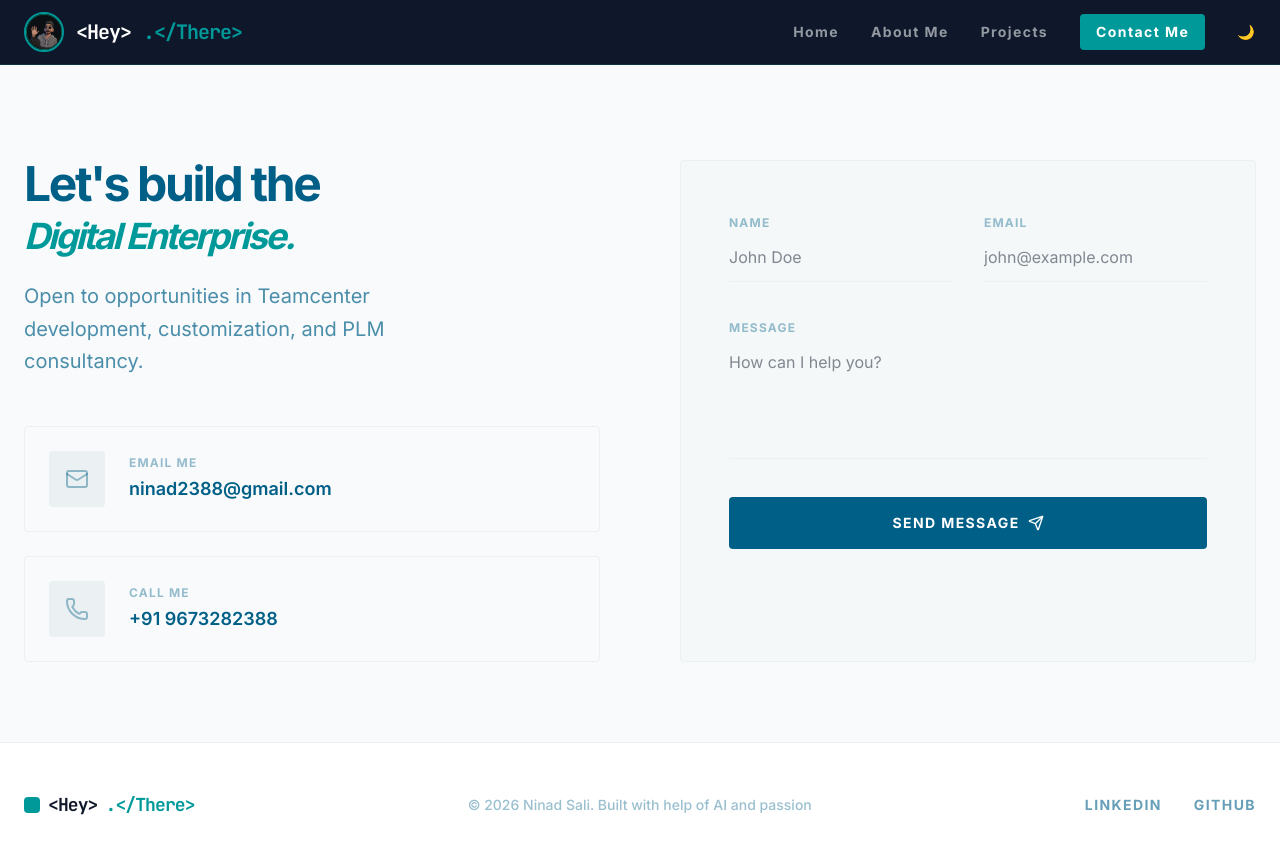
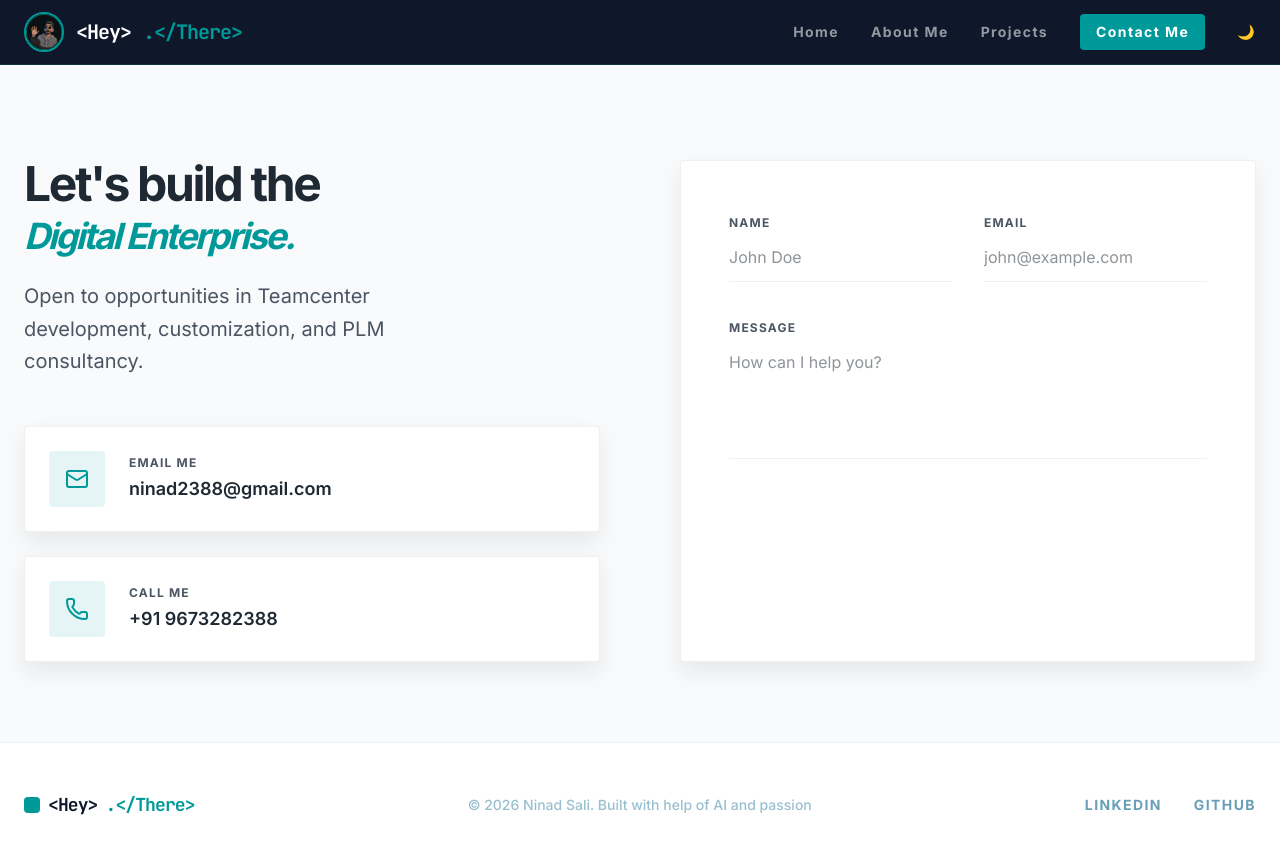
Before and after one commit to Ninadsali05/Profile-NS, a React (Vite) app: page / in a window 1280 px wide. Both pictures are taken after a click on the button "Contact Me". Shown: the top 854 px of the page. Built offline with nearby package versions, Linux system fonts and the light colour scheme.

Commit message:
Update Contact.tsx

```diff
--- a/src/components/Contact.tsx
+++ b/src/components/Contact.tsx
@@ -1,65 +1,192 @@
 import React from 'react';
 import { motion } from 'framer-motion';
-import { Mail, Phone, MapPin, Linkedin, Send } from 'lucide-react';
+import { Mail, Phone, Send } from 'lucide-react';
 
 export const Contact = () => {
   return (
-    <section id="contact" className="py-20 px-6">
+    <section
+      id="contact"
+      className="py-20 px-6 transition-colors duration-300"
+      style={{
+        backgroundColor: 'var(--app-bg)',
+        color: 'var(--text-primary)',
+      }}
+    >
       <div className="max-w-7xl mx-auto">
         <div className="grid lg:grid-cols-2 gap-20">
+
+          {/* LEFT CONTENT */}
           <div className="space-y-12">
             <div>
-              <h2 className="text-5xl font-bold tracking-tighter text-siemens-dark mb-6">Let's build the <br /><span className="text-siemens-petrol italic text-4xl">Digital Enterprise.</span></h2>
-              <p className="text-xl text-siemens-dark/70 leading-relaxed max-w-md">
-                Open to opportunities in Teamcenter development, customization, and PLM consultancy.
+              <h2
+                className="text-5xl font-bold tracking-tighter mb-6"
+                style={{ color: 'var(--text-primary)' }}
+              >
+                Let's build the <br />
+                <span className="text-siemens-petrol italic text-4xl">
+                  Digital Enterprise.
+                </span>
+              </h2>
+
+              <p
+                className="text-xl leading-relaxed max-w-md"
+                style={{ color: 'var(--text-secondary)' }}
+              >
+                Open to opportunities in Teamcenter development, customization,
+                and PLM consultancy.
               </p>
             </div>
 
+            {/* CONTACT CARDS */}
             <div className="space-y-6">
-              <a href="mailto:ninad2388@gmail.com" className="flex items-center gap-6 p-6 rounded-sm border border-siemens-stone hover:border-siemens-petrol/30 hover:bg-siemens-stone/20 transition-all group">
-                <div className="p-4 rounded-sm bg-siemens-stone text-siemens-dark/40 group-hover:text-siemens-petrol group-hover:bg-siemens-petrol/10 transition-all">
+
+              {/* EMAIL CARD */}
+              <a
+                href="mailto:ninad2388@gmail.com"
+                className="flex items-center gap-6 p-6 rounded-sm transition-all duration-300 group"
+                style={{
+                  backgroundColor: 'var(--card-bg)',
+                  border: '1px solid var(--card-border)',
+                  boxShadow: 'var(--card-shadow)',
+                }}
+              >
+                <div className="p-4 rounded-sm bg-siemens-petrol/10 text-siemens-petrol transition-all">
                   <Mail className="w-6 h-6" />
                 </div>
+
                 <div>
-                  <div className="text-xs font-bold text-siemens-dark/40 uppercase tracking-widest mb-1">Email Me</div>
-                  <div className="text-lg font-semibold text-siemens-dark">ninad2388@gmail.com</div>
+                  <div
+                    className="text-xs font-bold uppercase tracking-widest mb-1"
+                    style={{ color: 'var(--text-secondary)' }}
+                  >
+                    Email Me
+                  </div>
+                  <div
+                    className="text-lg font-semibold"
+                    style={{ color: 'var(--text-primary)' }}
+                  >
+                    ninad2388@gmail.com
+                  </div>
                 </div>
               </a>
 
-              <a href="tel:+919673282388" className="flex items-center gap-6 p-6 rounded-sm border border-siemens-stone hover:border-siemens-petrol/30 hover:bg-siemens-stone/20 transition-all group">
-                <div className="p-4 rounded-sm bg-siemens-stone text-siemens-dark/40 group-hover:text-siemens-petrol group-hover:bg-siemens-petrol/10 transition-all">
+              {/* PHONE CARD */}
+              <a
+                href="tel:+919673282388"
+                className="flex items-center gap-6 p-6 rounded-sm transition-all duration-300 group"
+                style={{
+                  backgroundColor: 'var(--card-bg)',
+                  border: '1px solid var(--card-border)',
+                  boxShadow: 'var(--card-shadow)',
+                }}
+              >
+                <div className="p-4 rounded-sm bg-siemens-petrol/10 text-siemens-petrol transition-all">
                   <Phone className="w-6 h-6" />
                 </div>
+
                 <div>
-                  <div className="text-xs font-bold text-siemens-dark/40 uppercase tracking-widest mb-1">Call Me</div>
-                  <div className="text-lg font-semibold text-siemens-dark">+91 9673282388</div>
+                  <div
+                    className="text-xs font-bold uppercase tracking-widest mb-1"
+                    style={{ color: 'var(--text-secondary)' }}
+                  >
+                    Call Me
+                  </div>
+                  <div
+                    className="text-lg font-semibold"
+                    style={{ color: 'var(--text-primary)' }}
+                  >
+                    +91 9673282388
+                  </div>
                 </div>
               </a>
+
             </div>
           </div>
 
-          <div className="bg-siemens-stone/30 rounded-sm p-8 md:p-12 border border-siemens-stone">
+          {/* RIGHT FORM */}
+          <motion.div
+            initial={{ opacity: 0, y: 20 }}
+            whileInView={{ opacity: 1, y: 0 }}
+            viewport={{ once: true }}
+            className="rounded-sm p-8 md:p-12 transition-colors duration-300"
+            style={{
+              backgroundColor: 'var(--card-bg)',
+              border: '1px solid var(--card-border)',
+              boxShadow: 'var(--card-shadow)',
+            }}
+          >
             <form className="space-y-8" onSubmit={(e) => e.preventDefault()}>
+
               <div className="grid md:grid-cols-2 gap-8">
                 <div className="space-y-2">
-                  <label className="text-xs font-bold uppercase tracking-widest text-siemens-dark/40">Name</label>
-                  <input type="text" className="w-full bg-transparent border-b border-siemens-stone py-3 focus:outline-none focus:border-siemens-petrol transition-colors" placeholder="John Doe" />
+                  <label
+                    className="text-xs font-bold uppercase tracking-widest"
+                    style={{ color: 'var(--text-secondary)' }}
+                  >
+                    Name
+                  </label>
+                  <input
+                    type="text"
+                    placeholder="John Doe"
+                    className="w-full bg-transparent border-b py-3 focus:outline-none transition-colors"
+                    style={{
+                      color: 'var(--text-primary)',
+                      borderColor: 'var(--card-border)',
+                    }}
+                  />
                 </div>
+
                 <div className="space-y-2">
-                  <label className="text-xs font-bold uppercase tracking-widest text-siemens-dark/40">Email</label>
-                  <input type="email" className="w-full bg-transparent border-b border-siemens-stone py-3 focus:outline-none focus:border-siemens-petrol transition-colors" placeholder="john@example.com" />
+                  <label
+                    className="text-xs font-bold uppercase tracking-widest"
+                    style={{ color: 'var(--text-secondary)' }}
+                  >
+                    Email
+                  </label>
+                  <input
+                    type="email"
+                    placeholder="john@example.com"
+                    className="w-full bg-transparent border-b py-3 focus:outline-none transition-colors"
+                    style={{
+                      color: 'var(--text-primary)',
+                      borderColor: 'var(--card-border)',
+                    }}
+                  />
                 </div>
               </div>
+
               <div className="space-y-2">
-                <label className="text-xs font-bold uppercase tracking-widest text-siemens-dark/40">Message</label>
-                <textarea rows={4} className="w-full bg-transparent border-b border-siemens-stone py-3 focus:outline-none focus:border-siemens-petrol transition-colors resize-none" placeholder="How can I help you?" />
+                <label
+                  className="text-xs font-bold uppercase tracking-widest"
+                  style={{ color: 'var(--text-secondary)' }}
+                >
+                  Message
+                </label>
+                <textarea
+                  rows={4}
+                  placeholder="How can I help you?"
+                  className="w-full bg-transparent border-b py-3 resize-none focus:outline-none transition-colors"
+                  style={{
+                    color: 'var(--text-primary)',
+                    borderColor: 'var(--card-border)',
+                  }}
+                />
               </div>
-              <button className="w-full py-4 bg-siemens-dark text-white rounded-sm font-bold uppercase tracking-widest text-sm hover:bg-siemens-petrol transition-all flex items-center justify-center gap-2 group">
+
+              <button
+                className="w-full py-4 rounded-sm font-bold uppercase tracking-widest text-sm flex items-center justify-center gap-2 transition-all"
+                style={{
+                  backgroundColor: 'var(--accent)',
+                  color: '#ffffff',
+                }}
+              >
                 Send Message
-                <Send className="w-4 h-4 group-hover:translate-x-1 group-hover:-translate-y-1 transition-transform" />
+                <Send className="w-4 h-4 transition-transform group-hover:translate-x-1 group-hover:-translate-y-1" />
               </button>
+
             </form>
-          </div>
+          </motion.div>
+
         </div>
       </div>
     </section>
```
